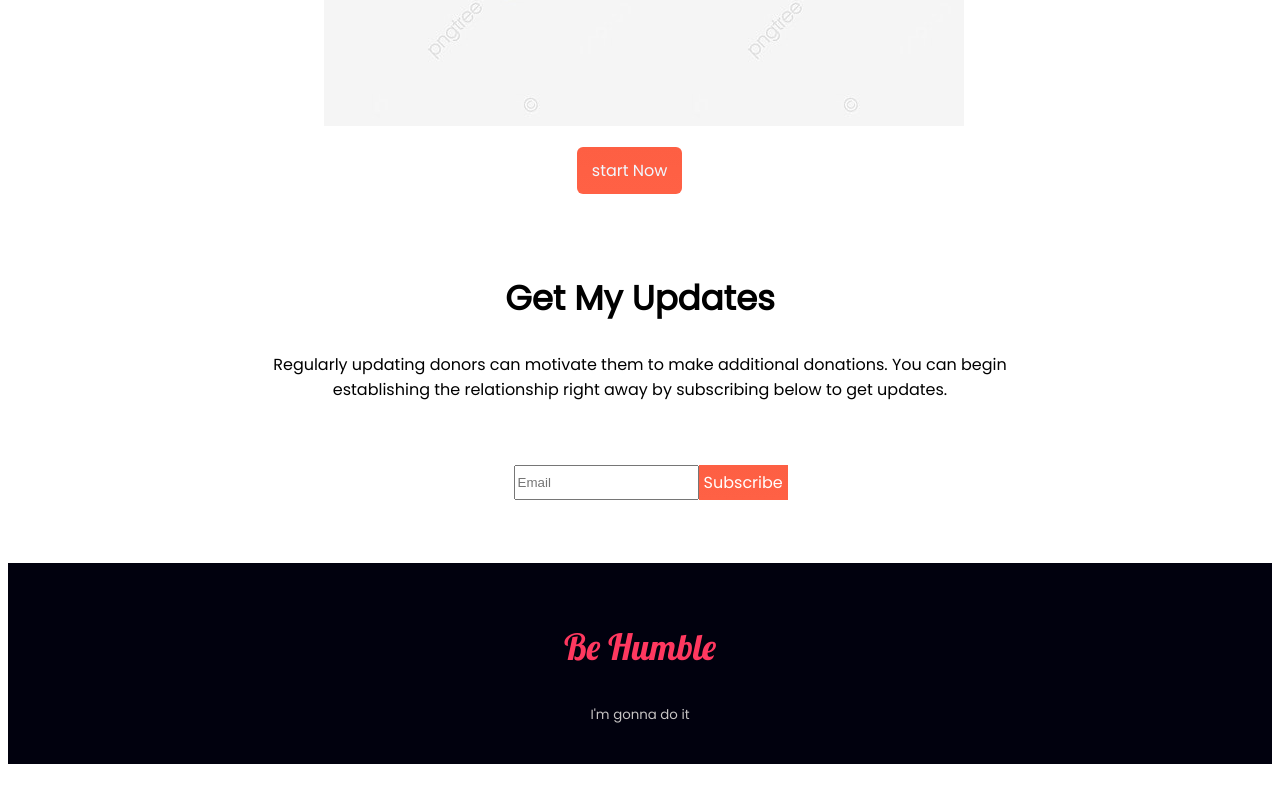
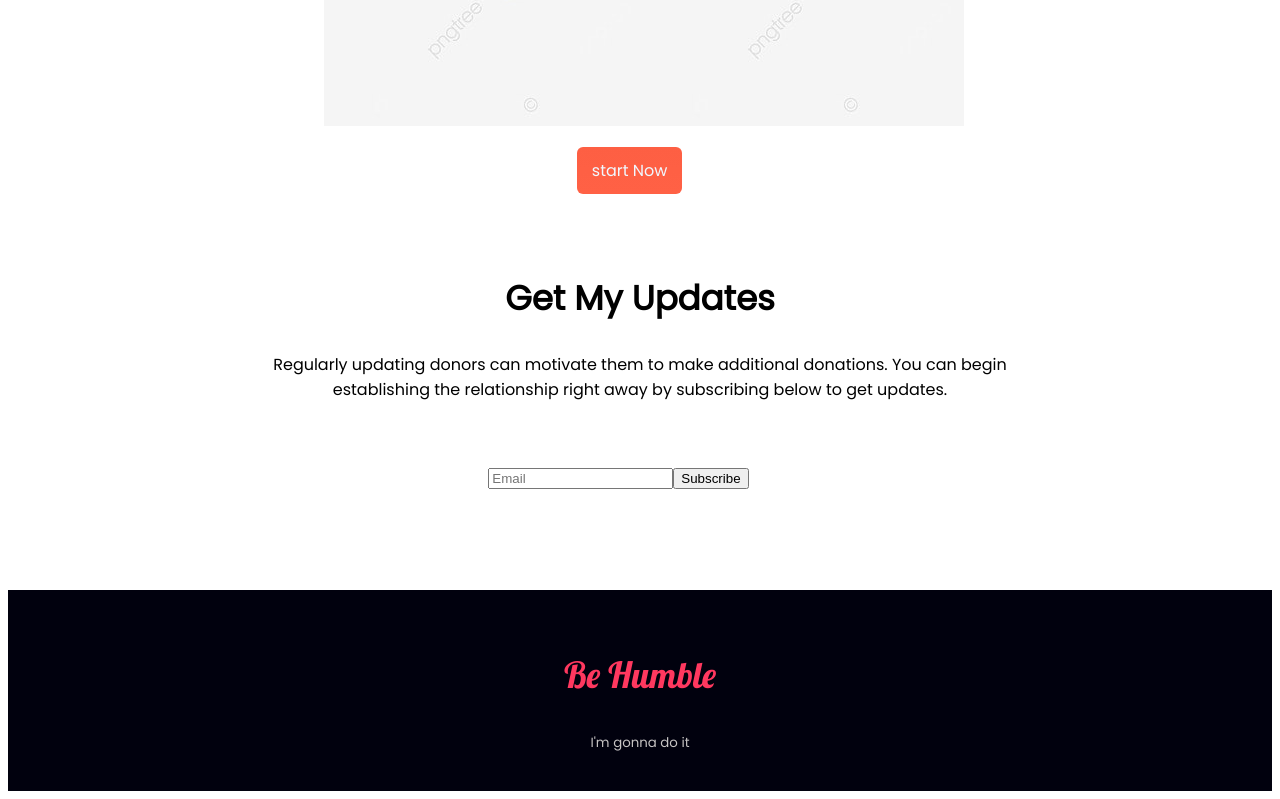
Before and after one commit to SharminAkterr/assignment-one, a plain HTML site: page index.html in a window 1280 px wide. Shown: the part 2632-3431 px from the top of the page. Before the commit the page ends 3404 px from the top, so only its background shows below. Drawn offline with Linux system fonts and the light colour scheme.

Commit message:
again update

```diff
--- a/index.html
+++ b/index.html
@@ -95,13 +95,15 @@
                 the
                 relationship right away by subscribing below to get updates.</p>
         </div>
-        <div class="input-all" id="em-id"><input type="text" placeholder="Email" name="mail" required>
+        <form action="/action_page.php">
             <div class="input-all">
-                <a id="sub-id" target="_blank" href="">Subscribe</a>
+                <input type="email" placeholder="Email" name="email">
+                <input type="submit" value="Subscribe">
+            </div>
+        </form>
+
     </section>
-    </div>
-    </div>
-    </section>
+
 
 </body>
 <footer class="last">
--- a/style.css
+++ b/style.css
@@ -1,7 +1,6 @@
 .donate-flood {
     background-image: url(./images/donation13.jpg);
     background-size: cover;
-    background-position: initial;
     height: 660px;
     width: 100%;
     text-align: center;
@@ -146,22 +145,11 @@ body {
 
 .input-all {
     display: flex;
+    margin-left: 38%;
+    padding-top: 4%;
+    padding-bottom: 8%;
 }
 
-#em-id {
-    margin-left: 40%;
-    margin-bottom: 5%;
-    margin-top: 5%;
-}
-
-#sub-id {
-    padding: 5px;
-    text-decoration: none;
-    background-image: linear-gradient(rgb(253, 95, 67), rgb(255, 97, 69));
-    color: white;
-    font-size: 16px;
-    font-weight: 500;
-}
 
 #h3-first {
     font-family: 'Lobster', cursive;
```
